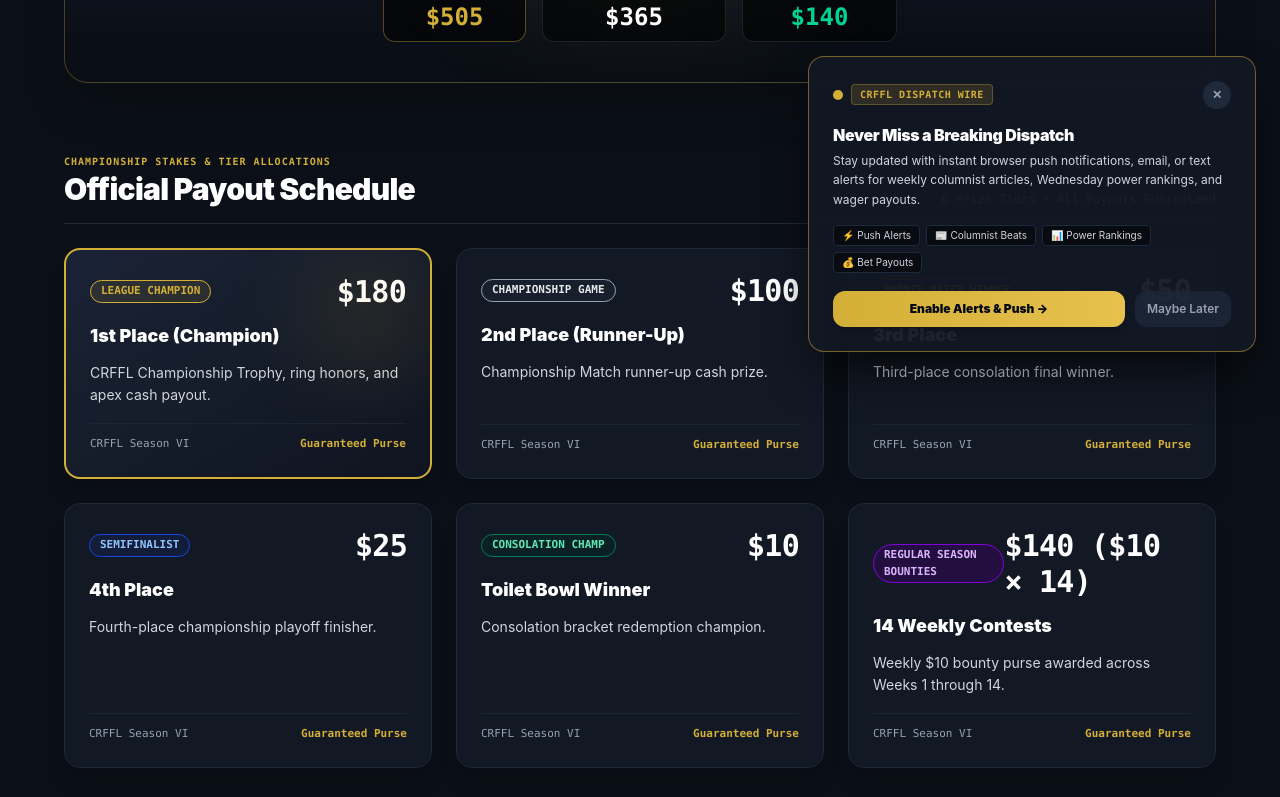
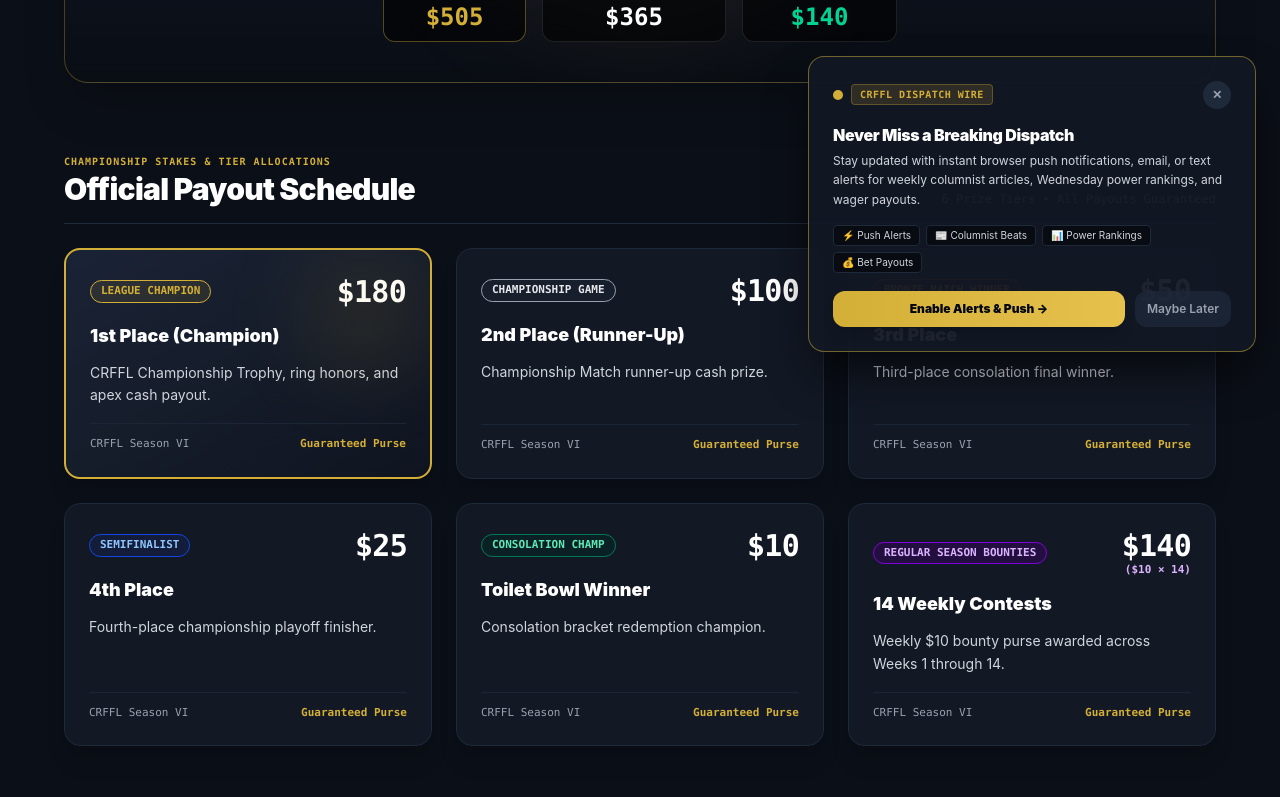
Before and after one commit to ESVNSCR/crffl-newsroom, a Next.js app: page /contests in a window 1280 px wide. Shown: the part 424-1221 px from the top of the page. Built offline with nearby package versions, Linux system fonts and the light colour scheme; no server answers; the database is empty.

Commit message:
fix(contests): clean payout card layout and font sizing for Regular Season Bounties

```diff
--- a/src/app/contests/page.jsx
+++ b/src/app/contests/page.jsx
@@ -152,13 +152,20 @@ export default async function ContestsPage() {
                   )}
 
                   <div className="space-y-3">
-                    <div className="flex items-center justify-between">
-                      <span className={`text-[11px] font-mono uppercase font-bold px-2.5 py-0.5 rounded-full border ${tier.badgeColor}`}>
+                    <div className="flex items-center justify-between gap-2">
+                      <span className={`text-[10px] sm:text-[11px] font-mono uppercase font-bold px-2.5 py-0.5 rounded-full border whitespace-nowrap ${tier.badgeColor}`}>
                         {tier.tag}
                       </span>
-                      <span className="text-2xl sm:text-3xl font-black text-white font-mono tracking-tight">
-                        {tier.label}
-                      </span>
+                      <div className="text-right flex-shrink-0">
+                        <span className="text-2xl sm:text-3xl font-black text-white font-mono tracking-tight block">
+                          {tier.label}
+                        </span>
+                        {tier.subLabel && (
+                          <span className="text-[10px] sm:text-[11px] font-mono text-purple-300 font-bold block -mt-0.5">
+                            {tier.subLabel}
+                          </span>
+                        )}
+                      </div>
                     </div>
 
                     <h3 className="text-lg font-black text-white">
```
Also changed, not shown: src/lib/contests.js.
